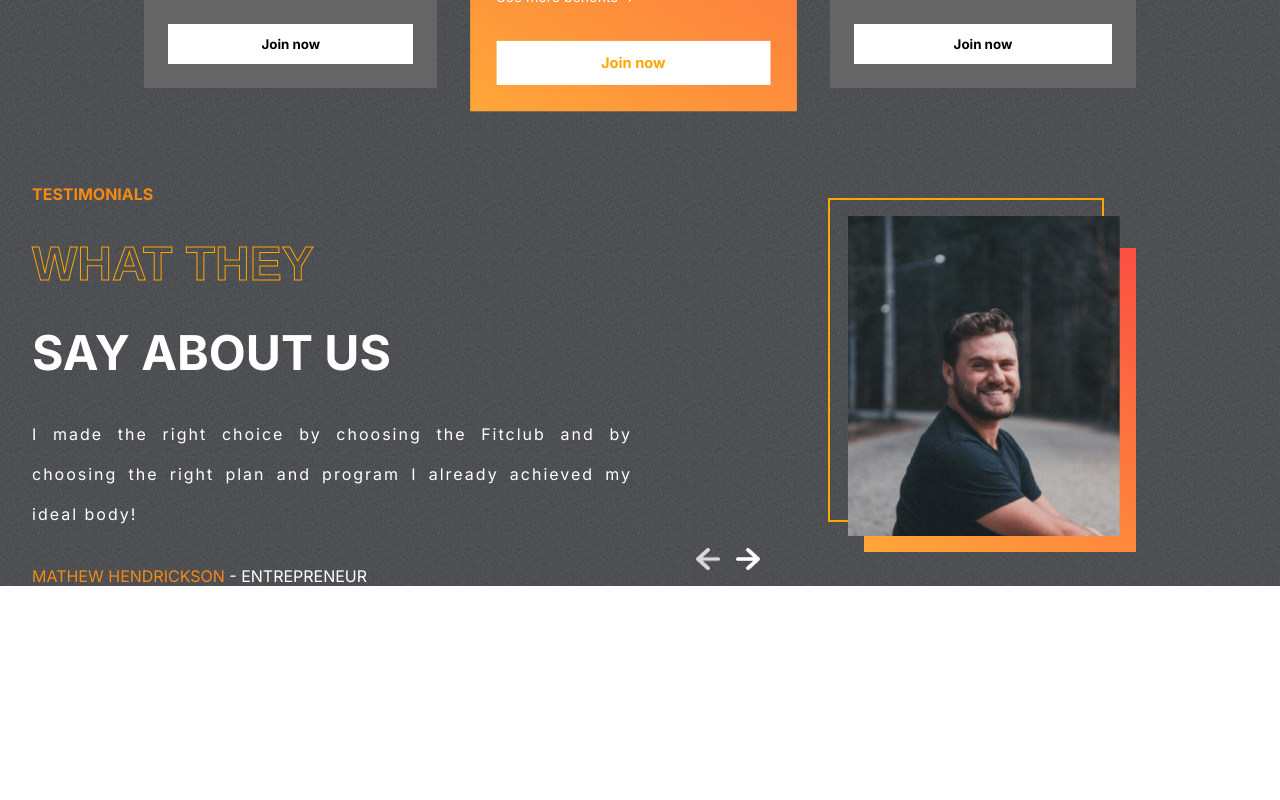
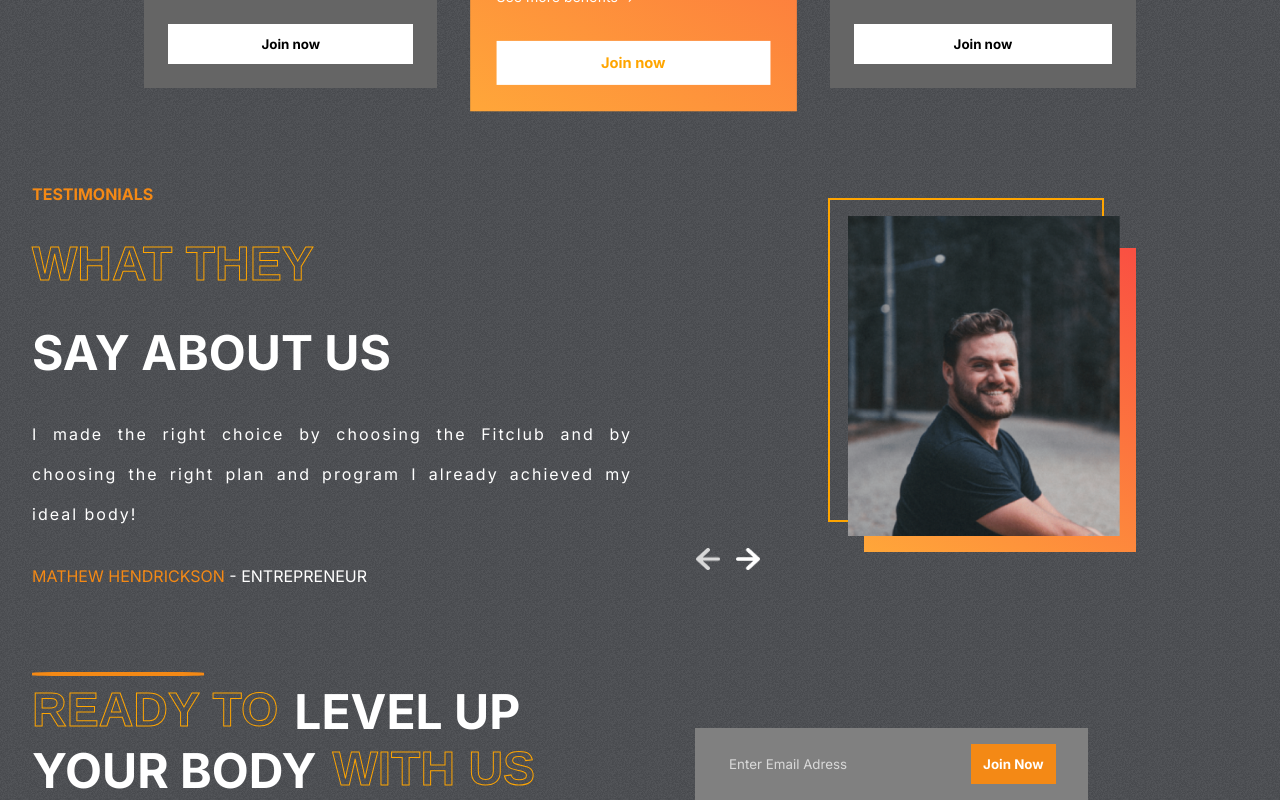
Before and after one commit to Moballigh5225/Gymwebsite, a React (Create React App) app: page / in a window 1280 px wide. Shown: the part 2336-3136 px from the top of the page. Before the commit the page ends 2922 px from the top, so only its background shows below. Built offline with nearby package versions, Linux system fonts and the light colour scheme.

Commit message:
join section added

```diff
--- a/src/App.js
+++ b/src/App.js
@@ -1,5 +1,6 @@
 import "./App.css";
 import Hero from "./components/Hero/Hero";
+import Join from "./components/Join/Join";
 import Plans from "./components/Plans/Plans";
 import Programs from "./components/Programs/Programs";
 import Reasons from "./components/Reasons/Reasons";
@@ -13,6 +14,7 @@
       <Reasons />
       <Plans />
       <Testimonial />
+      <Join />
     </div>
   );
 }
--- /dev/null
+++ b/src/components/Join/Join.jsx
@@ -0,0 +1,55 @@
+import React, { useRef } from "react";
+import "./join.css";
+import emailjs from "@emailjs/browser";
+
+const Join = () => {
+  const form = useRef();
+
+  const sendEmail = (e) => {
+    e.preventDefault();
+
+    emailjs
+      .sendForm(
+        "service_njxic5j",
+        "template_b1o59yf",
+        form.current,
+        "FPeebH771a97XD9du"
+      )
+      .then(
+        (result) => {
+          console.log(result.text);
+        },
+        (error) => {
+          console.log(error.text);
+        }
+      );
+  };
+
+  return (
+    <div className="Join" id="join-us">
+      <div className="left-j">
+        <hr />
+        <div>
+          <span className="stroke-text">READY TO</span>
+          <span>LEVEL UP</span>
+        </div>
+        <div>
+          <span>YOUR BODY</span>
+          <span className="stroke-text">WITH US</span>
+        </div>
+      </div>
+      <div className="right-j">
+        <form ref={form} className="email-container" onSubmit={sendEmail}>
+          <input
+            type="email"
+            name="user_email"
+            placeholder="Enter Email Adress"
+          />
+          <button className="btn btn-j">Join Now</button>
+        </form>
+      </div>
+    </div>
+  );
+};
+
+export default Join;
--- /dev/null
+++ b/src/components/Join/join.css
@@ -0,0 +1,51 @@
+.Join {
+  display: flex;
+  padding: 0 2rem;
+  gap: 10rem;
+}
+.left-j {
+  color: white;
+  font-size: 3rem;
+  font-weight: bold;
+  text-transform: uppercase;
+  position: relative;
+}
+.left-j > hr {
+  position: absolute;
+  width: 10.5rem;
+  border: 2px solid var(--orange);
+  border-radius: 20%;
+  margin: -10px 0;
+}
+
+.left-j > div {
+  display: flex;
+  gap: 1rem;
+}
+.right-j {
+  display: flex;
+  justify-content: center;
+  align-items: flex-end;
+}
+.email-container {
+  display: flex;
+  gap: 3rem;
+  background-color: gray;
+  padding: 1rem 2rem;
+}
+
+.email-container > input {
+  background-color: transparent;
+  border: none;
+  outline: none;
+  color: var(--lightgray);
+}
+
+::placeholder {
+  color: var(--lightgray);
+}
+
+.btn-j {
+  background-color: var(--orange);
+  color: white;
+}
```
